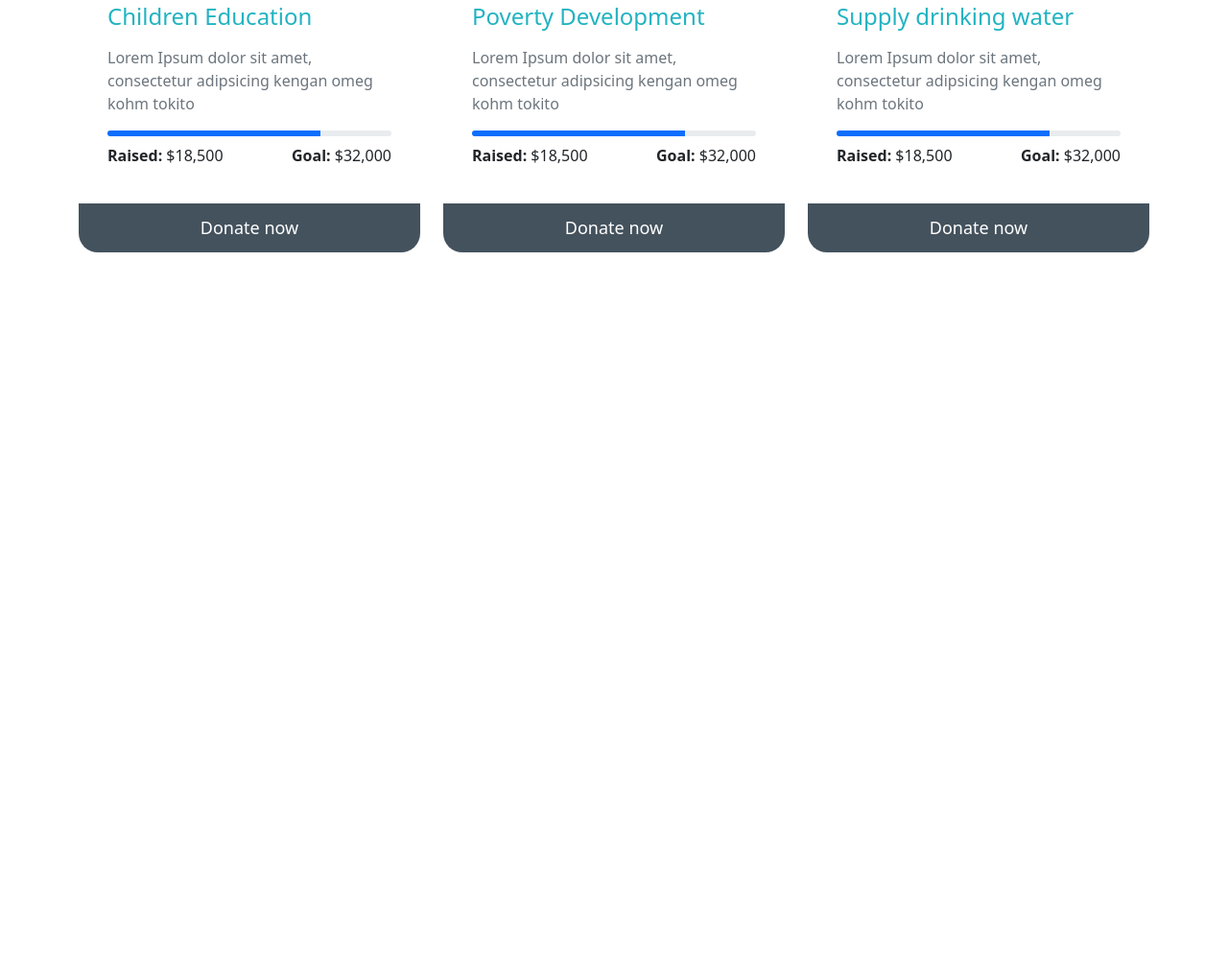
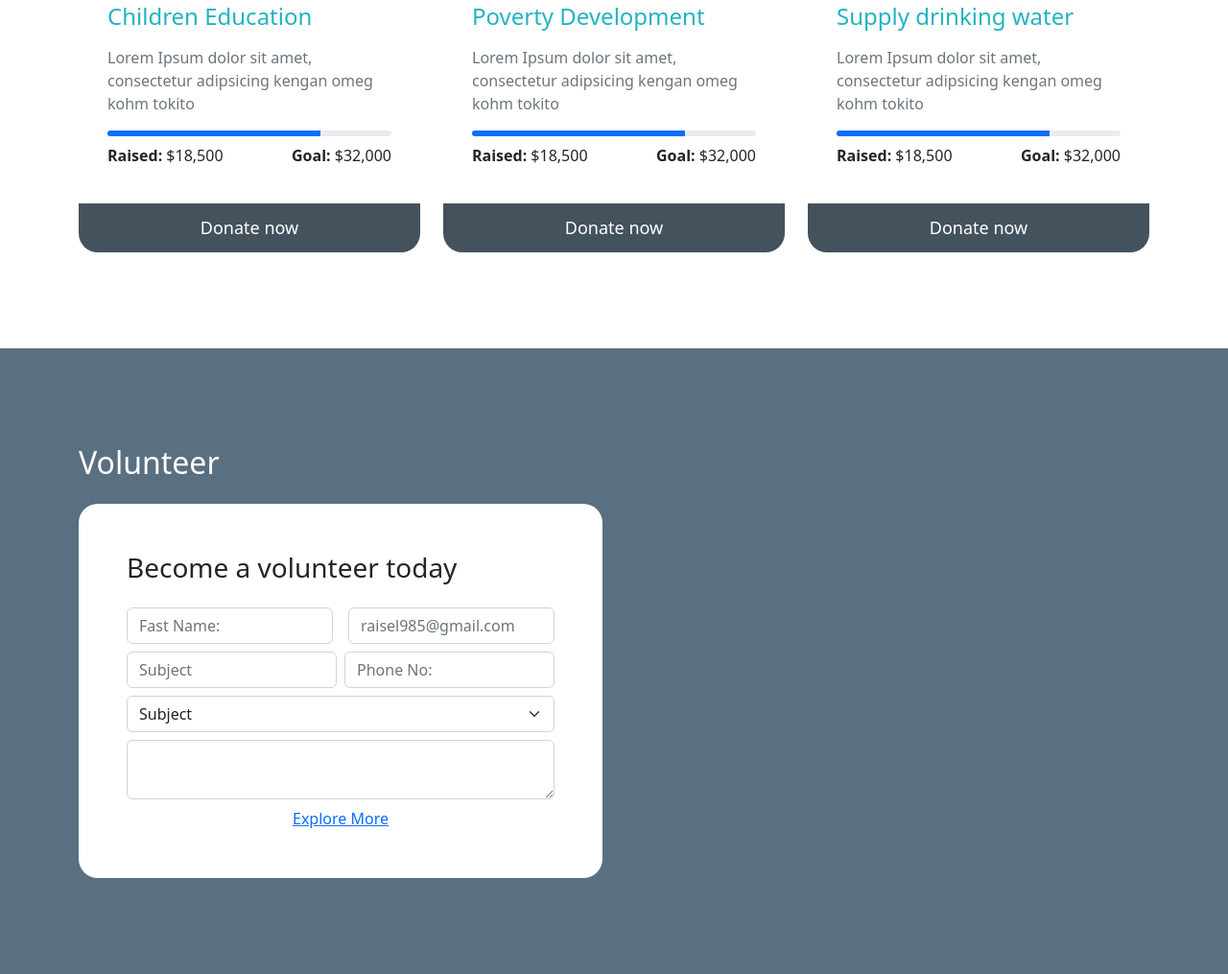
Before and after one commit to raiselahmed/html-template-Rey, a plain HTML site: page index.html in a window 1280 px wide. Shown: the part 3504-4519 px from the top of the page at 96% size. Before the commit the page ends 3867 px from the top, so only its background shows below. Drawn offline with nearby package versions, Linux system fonts and the light colour scheme.

Commit message:
lastnght

```diff
--- a/css/styele.css
+++ b/css/styele.css
@@ -320,24 +320,16 @@
     color: #fff;
 }
 
-/*
-.navbar-nav .btn3{
-    font-size: 14px;
-    color: #22b3c1;
-    background-color: transparent;
-    border: 1px solid #22b3c1;
-    padding: 12px 30px;
-    display: inline-block;
-    border-radius: 20px;
-    font-weight: 500;
-    transition: all .3s;
-    position: relative;
-    overflow: hidden;
-    text-decoration: none;
+
+/* volunteer */
+
+.volunteer-section{
+    background: #5a6f80;
+    padding: 100px 0;
 }
 
-
-.navbar-nav .btn3:hover{
-    background: #22b3c1;
-    color: #fff;
-} */
+.volunteer-section .custom-form{
+    background: #fff;
+    padding: 50px;
+    border-radius: 20px;
+}
--- a/index.html
+++ b/index.html
@@ -293,6 +293,9 @@
     </section>
 
     <!--  -->
+    <!-- about section end -->
+
+    <!-- Coase start -->
 
     <section class="about-section4">
       <div class="container">
@@ -376,6 +379,59 @@
       </div>
     </section>
 
-    <!-- about section end -->
+    <!-- Coase end -->
+
+    <!-- Volunteer section start -->
+
+    <section class="volunteer-section">
+      <div class="container">
+        <div class="row">
+          <div class="col-lg-6">
+            <h2 class="mb-4 text-white">Volunteer</h2>
+
+            <form class="custom-form mt-3">
+              <h3 class="mb-4">Become a volunteer today</h3>
+              <div class="row g-3">
+                <div class="col-md-6 mb-2">
+                  <input type="text" class="form-control" id="inputName" placeholder="Fast Name:" />
+                </div>
+                <div class="col-md-6 mb-2 mb-md-0">
+                  <input type="email" class="form-control" id="inputName" placeholder="raisel985@gmail.com" />
+                </div>
+              </div>
+
+              <div class="row g-2">
+                <div class="col-md-6">
+                  <input type="text" class="form-control" id="inputEmail" placeholder="Subject" />
+                </div>
+                <div class="col-md-6">
+                  <input type="text" class="form-control" id="inputNumber" placeholder="Phone No:" />
+                </div>
+                <div class="col-12">
+                  <select class="form-select" aria-label="Default select example">
+                    <option selected>Subject</option>
+                    <option value="1">One</option>
+                    <option value="2">Two</option>
+                    <option value="3">Three</option>
+                  </select>
+                </div>
+                <div class="col-12">
+                  <textarea name="inputMessage" class="form-control" id="inputMessage" rows="2"></textarea>
+                </div>
+                <div class="col-12 text-center">
+                  <div class="border-btn3">
+                    <a href="">Explore More</a>
+                  </div>
+                </div>
+              </div>
+            </form>
+          </div>
+
+          <div class="col-lg-6"></div>
+        </div>
+      </div>
+    </section>
+
+    <!-- Volunteer section end -->
   </body>
 </html>
```
